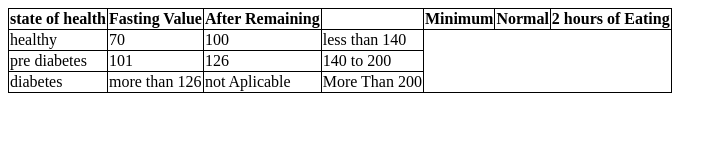
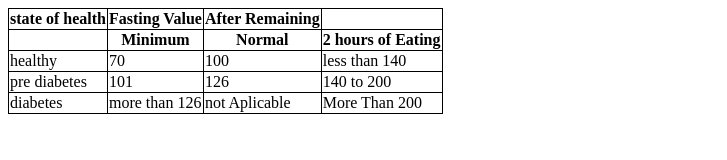
Before and after one commit to MonishKumarRMK/netlify-deploymentsss, a plain HTML site: page index.html in a window 1280 px wide. Shown: the whole page, without its empty margins (0-727 px from the left). Drawn offline with Linux system fonts and the light colour scheme.

Commit message:
Add files via upload

```diff
--- a/index.html
+++ b/index.html
@@ -20,6 +20,10 @@
             <th>state of health</th>
             <th>Fasting Value</th>
             <th>After Remaining</th>
+        </tr>
+        </thead>
+        </tbody>
+            <tr>
             <td></td>
             <th>Minimum</th>
             <th>Normal</th>
```
